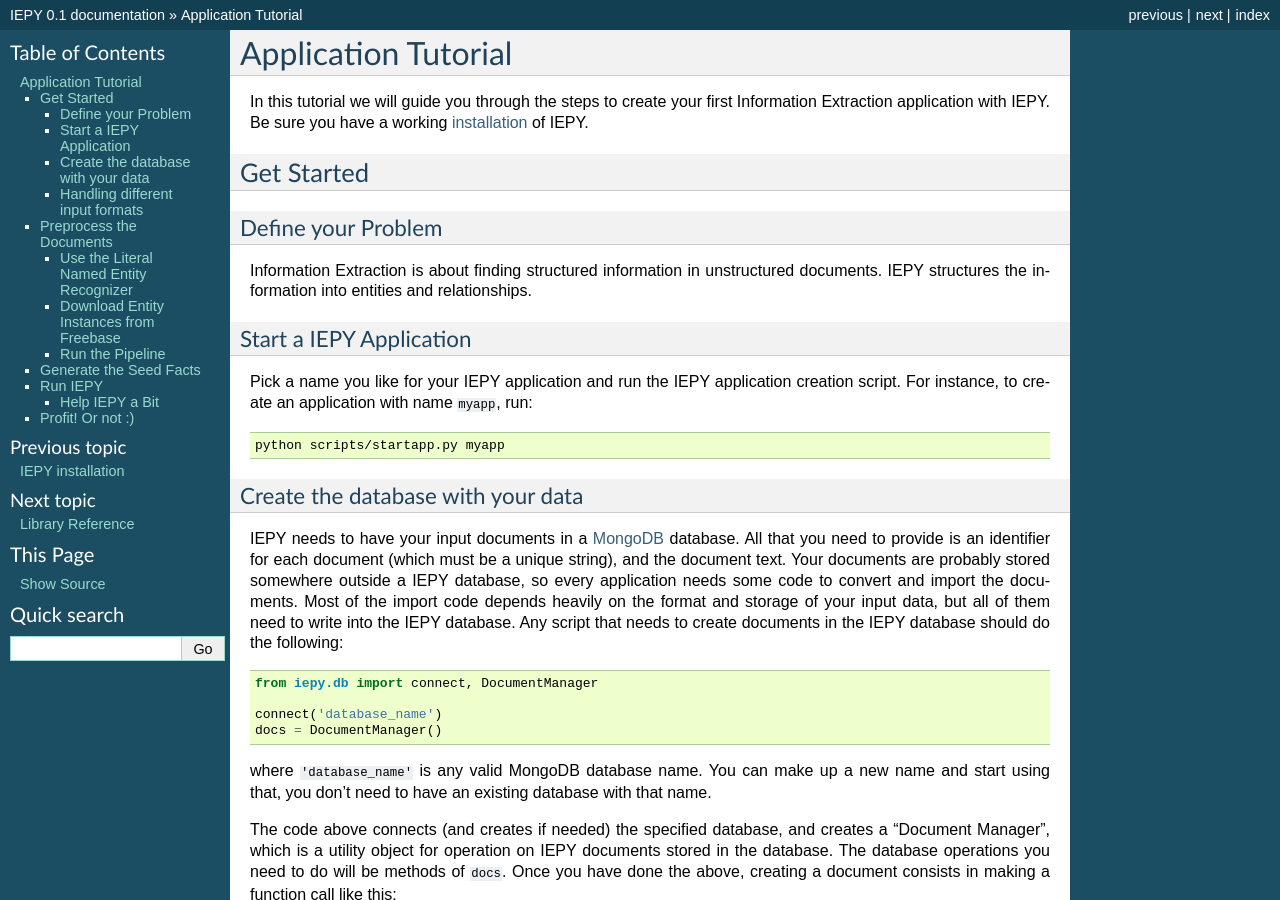
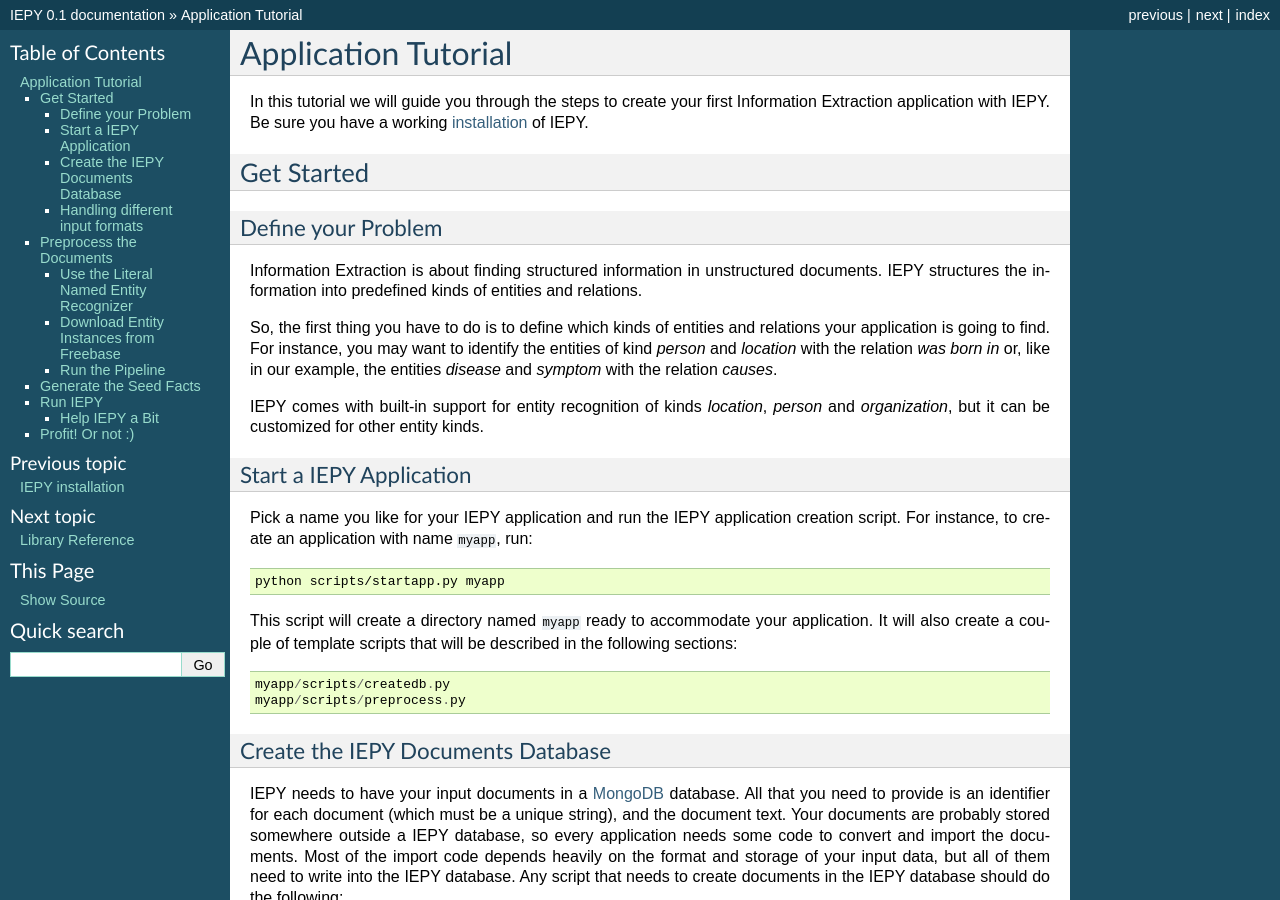
Before and after one commit to machinalis/iepy, a Sphinx documentation site: the page built from docs/tutorial.rst, in a window 1280 px wide and 900 px high. Built offline with Sphinx 7.4.7, drawn with Linux system fonts in a browser that asks for light colours.

Commit message:
Work on first section: First readable version of subsection 'define your problem'. A bit more on startapp subsection.

```diff
--- a/docs/tutorial.rst
+++ b/docs/tutorial.rst
@@ -15,7 +15,18 @@ Define your Problem
 -------------------
 
 Information Extraction is about finding structured information in unstructured
-documents. IEPY structures the information into entities and relationships.
+documents. IEPY structures the information into predefined kinds of entities
+and relations.
+
+So, the first thing you have to do is to define which kinds of entities and
+relations your application is going to find.
+For instance, you may want to identify the entities of kind *person* and
+*location* with the relation *was born in* or, like in our example, the entities
+*disease* and *symptom* with the relation *causes*.
+
+IEPY comes with built-in support for entity recognition of kinds *location*,
+*person* and  *organization*, but it can be customized for other entity kinds.
+
 
 Start a IEPY Application
 ------------------------
@@ -27,8 +38,17 @@ creation script. For instance, to create an application with name ``myapp``, run
 
     python scripts/startapp.py myapp
 
+This script will create a directory named ``myapp`` ready to accommodate your
+application. It will also create a couple of template scripts that will be
+described in the following sections:
 
-Create the database with your data
+::
+
+    myapp/scripts/createdb.py
+    myapp/scripts/preprocess.py
+
+
+Create the IEPY Documents Database
 ----------------------------------
 
 IEPY needs to have your input documents in a `MongoDB <https://www.mongodb.org/>`_
```
